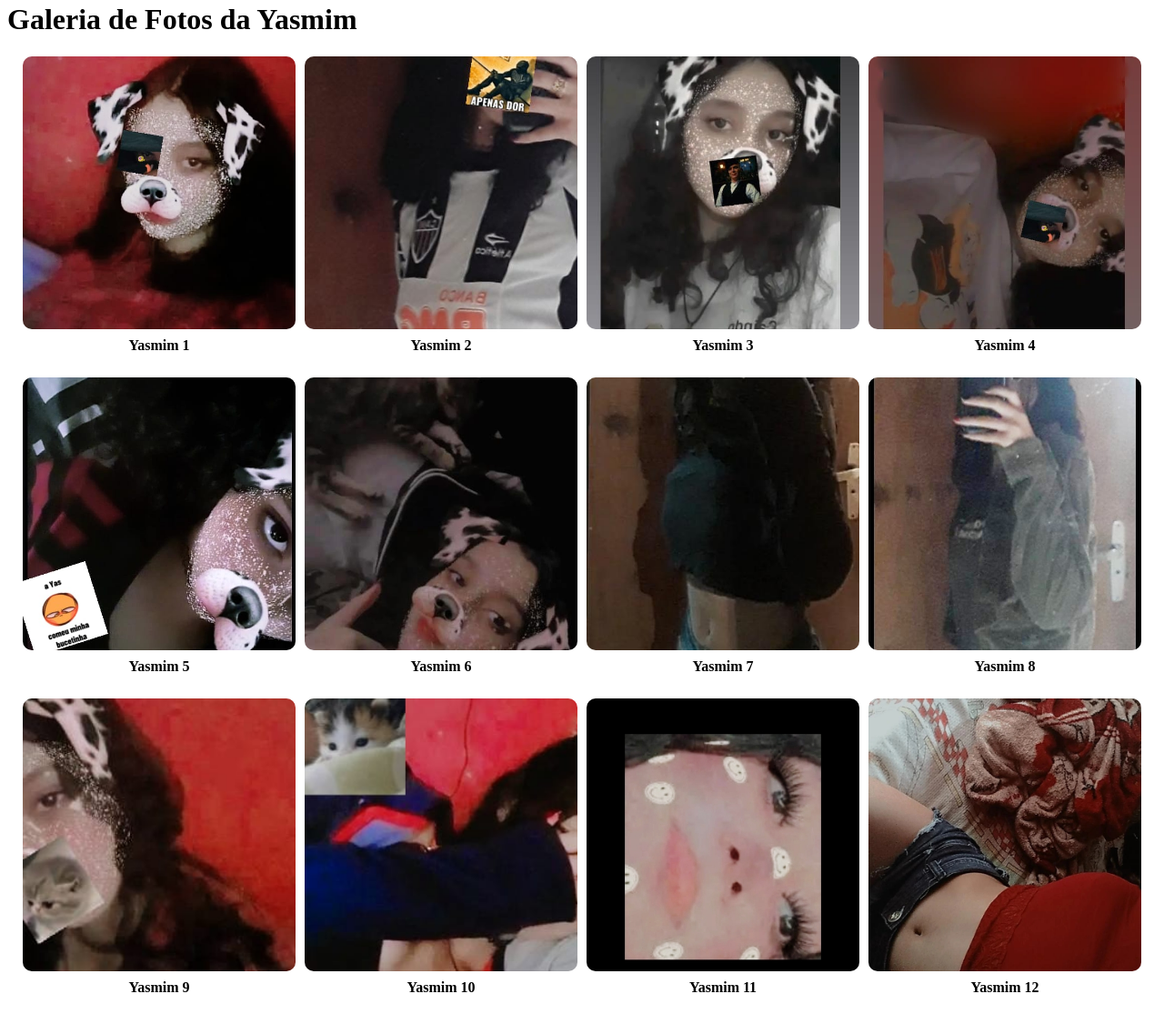
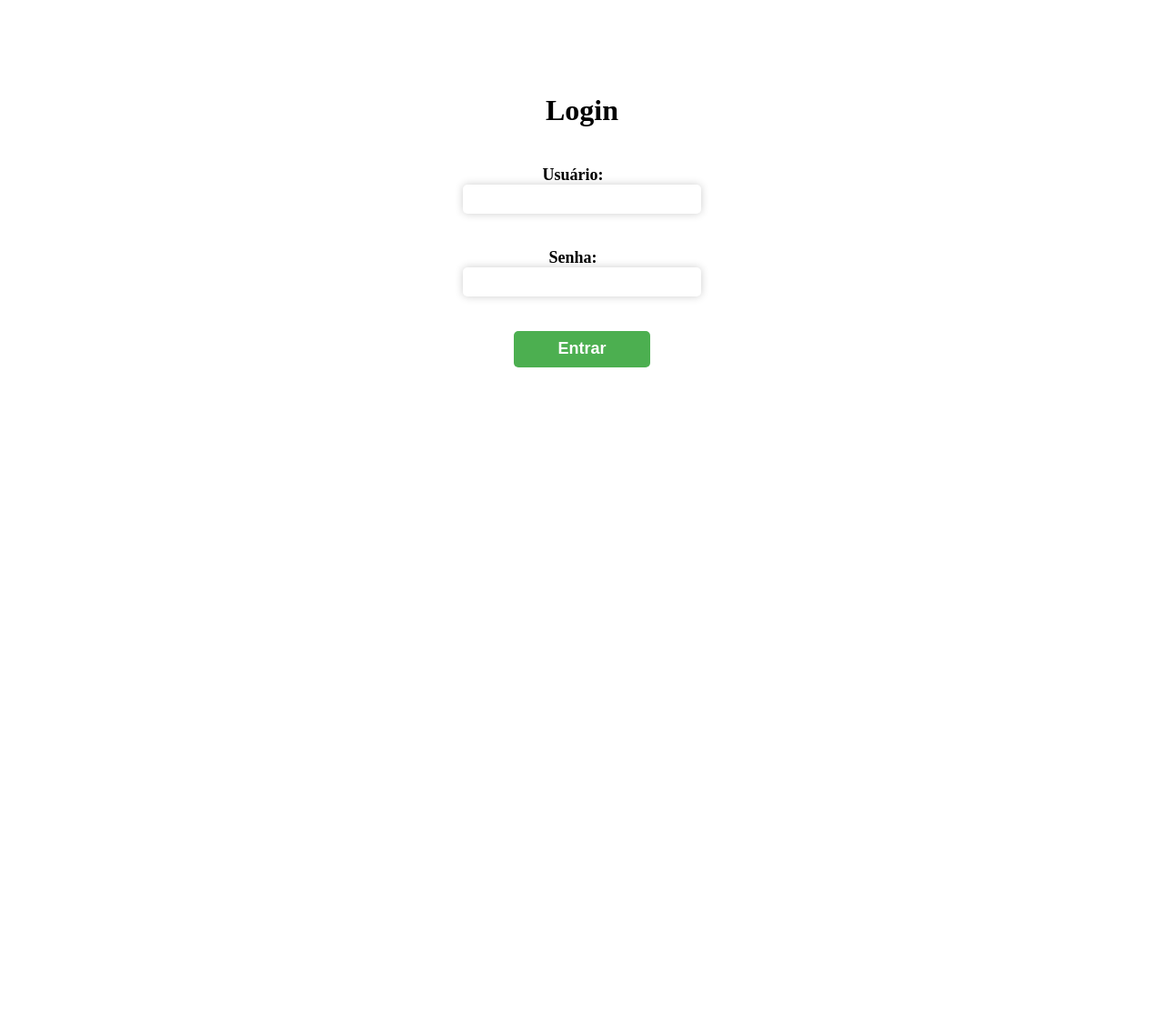
Before and after one commit to PabloStefanelliPimenta/GaleriaDeFotosDayasmim, a plain HTML site: page index.html in a window 1280 px wide. Shown: the part 18-1133 px from the top of the page at 91% size. After the commit the page ends 800 px from the top, so only its background shows below. Drawn offline with Linux system fonts and the light colour scheme.

Commit message:
update de login

```diff
--- a/index.html
+++ b/index.html
@@ -1,148 +1,90 @@
 <!DOCTYPE html>
 <html>
   <head>
-	<title>Galeria de Fotos da Yasmim</title>
+    <title>Login</title>
+    <link rel="stylesheet" type="text/css" href="style.css">
+  </head>
+  <body>
+    <div class="login-container">
+      <h1>Login</h1>
+      <form>
+        <label for="username">Usuário:</label>
+        <input type="text" id="username" required>
+        <br>
+        <label for="password">Senha:</label>
+        <input type="password" id="password" required>
+        <br>
+        <button type="button" onclick="login()">Entrar</button>
+      </form>
+    </div>
+
     <style>
-		.container {
+      .login-container {
   display: flex;
-			flex-wrap: wrap;
-			justify-content: center;
+  flex-direction: column;
   align-items: center;
-			gap: 10px;
+  margin-top: 100px;
 }
-		.container img {
-			width: 300px;
-			height: 300px;
-			object-fit: cover;
-			border-radius: 10px;
+
+form {
+  display: flex;
+  flex-direction: column;
+  align-items: center;
+  margin-top: 20px;
+}
+
+label {
+  font-weight: bold;
+  font-size: 18px;
+  margin-right: 20px;
+}
+
+input {
+  width: 250px;
+  height: 30px;
+  margin-bottom: 20px;
+  padding-left: 10px;
+  border-radius: 5px;
+  border: none;
+  box-shadow: 0px 0px 10px rgba(0, 0, 0, 0.2);
+}
+
+button {
+  width: 150px;
+  height: 40px;
+  background-color: #4CAF50;
+  color: white;
+  font-size: 18px;
+  font-weight: bold;
+  border: none;
+  border-radius: 5px;
   cursor: pointer;
+  transition: background-color 0.3s;
 }
-		.container p {
-			margin-top: 5px;
-			text-align: center;
-			font-weight: bold;
+
+button:hover {
+  background-color: #3e8e41;
 }
-		.modal {
-			position: fixed;
-			top: 50%;
-			left: 50%;
-			transform: translate(-50%, -50%);
-			background-color: rgba(0, 0, 0, 0.7);
-			padding: 20px;
-			border-radius: 10px;
-			display: none;
-			z-index: 1;
-		}
-		.modal img {
-			max-width: 90vw;
-			max-height: 90vh;
-			object-fit: contain;
-		}
-		.modal p {
-			margin-top: 10px;
-			color: white;
-			text-align: center;
-			font-weight: bold;
-		}
-		.modal .close {
-			position: absolute;
-			top: 10px;
-			right: 10px;
-			color: white;
-			font-size: 30px;
-			font-weight: bold;
-			cursor: pointer;
-		}
+
     </style>
     <script>
-		function openModal(imgSrc, imgAlt, imgTitle) {
-				const modal = document.querySelector(".modal");
-				const modalImg = modal.querySelector("img");
-				const modalTitle = modal.querySelector("p");
-				modalImg.src = imgSrc;
-				modalImg.alt = imgAlt;
-				modalTitle.textContent = imgTitle;
-				modal.style.display = "block";
+      function login() {
+        // Recupere o nome de usuário e senha inseridos pelo usuário
+        var username = document.getElementById('username').value;
+        var password = document.getElementById('password').value;
+
+        // Verifique se as informações de login são válidas
+        if (username == 'yasmim' && password == 'amorzinho') {
+          // Armazene as informações de login na memória local do navegador
+          localStorage.setItem('logado', 'true');
+
+          // Redirecione o usuário para a página protegida se as informações de login forem válidas
+          window.location.href = 'paginaprotegida.html';
+        } else {
+          // Exiba uma mensagem de erro se as informações de login forem inválidas
+          alert('Usuário ou senha inválidos.');
         }
-		function closeModal() {
-				const modal = document.querySelector(".modal");
-				modal.style.display = "none";
       }
     </script>
-</head>
-<body>
-	<h1>Galeria de Fotos da Yasmim</h1>
-	<div class="container">
-		<div>
-			<img src="Yasmi.jpg" alt="Yasmim 1" onclick="openModal(this.src, this.alt, 'Yasmim 1')">
-			<p>Yasmim 1</p>
-		</div>
-		<div>
-			<img src="yasmi2.jpg" alt="Yasmim 2" onclick="openModal(this.src, this.alt, 'Yasmim 2')">
-			<p>Yasmim 2</p>
-		</div>
-		<div>
-			<img src="yasmi3.jpg" alt="Yasmim 3" onclick="openModal(this.src, this.alt, 'Yasmim 3')">
-			<p>Yasmim 3</p>
-		</div>
-		<div>
-			<img src="yasmi4.jpg" alt="Yasmim 4" onclick="openModal(this.src, this.alt, 'Yasmim 4')">
-			<p>Yasmim 4</p>
-		</div>
-		<div>
-			<img src="yasmi5.jpg" alt="Yasmim 5" onclick="openModal(this.src, this.alt, 'Yasmim 5')">
-			<p>Yasmim 5</p>
-		</div>
-		<div>
-			<img src="yasmi6.jpg" alt="Yasmim 6" onclick="openModal(this.src, this.alt, 'Yasmim 6')">
-			<p>Yasmim 6</p>
-		</div>
-		<div>
-			<img src="yasmi7.jpg" alt="Yasmim 7" onclick="openModal(this.src, this.alt, 'Yasmim 7')">
-			<p>Yasmim 7</p>
-		</div>
-		<div>
-			<img src="yasmi8.jpg" alt="Yasmim 8" onclick="openModal(this.src, this.alt, 'Yasmim 8')">
-			<p>Yasmim 8</p>
-		</div>
-		<div>
-			<img src="yasmi9.jpg" alt="Yasmim 9" onclick="openModal(this.src, this.alt, 'Yasmim 9')">
-			<p>Yasmim 9</p>
-		</div>
-		<div>
-			<img src="yasmi10.jpg" alt="Yasmim 10" onclick="openModal(this.src, this.alt, 'Yasmim 10')">
-			<p>Yasmim 10</p>
-		</div>
-		<div>
-			<img src="yasmi11.jpg" alt="Yasmim 11" onclick="openModal(this.src, this.alt, 'Yasmim 11')">
-			<p>Yasmim 11</p>
-		</div>
-		<div>
-			<img src="yasmi12.jpg" alt="Yasmim 12" onclick="openModal(this.src, this.alt, 'Yasmim 12')">
-			<p>Yasmim 12</p>
-		</div>
-		<div>
-			<img src="yasmi13.jpg" alt="Yasmim 13" onclick="openModal(this.src, this.alt, 'Yasmim 13')">
-			<p>Yasmim 13</p>
-		</div>
-		<div>
-			<img src="yasmi14.jpg" alt="Yasmim 14" onclick="openModal(this.src, this.alt, 'Yasmim 14')">
-			<p>Yasmim 14</p>
-		</div>
-		<div>
-            <img src="yasmi15.jpg" alt="Yasmim 15" onclick="openModal(this.src, this.alt, 'Yasmim 15')">
-			<p>Yasmim 15</p>
-		</div>
-		<div>
-			<img src="yasmi17.jpg" alt="Yasmim 16" onclick="openModal(this.src, this.alt, 'Yasmim 16')">
-			<p>Yasmim 16</p>
-		</div>
-	</div>
-
-	<div class="modal">
-		<span class="close" onclick="closeModal()">&times;</span>
-		<img src="" alt="" class="modal-img">
-		<p class="modal-title"></p>
-	</div>
   </body>
 </html>
```
Lines whose indentation alone changed are shown as unchanged.
